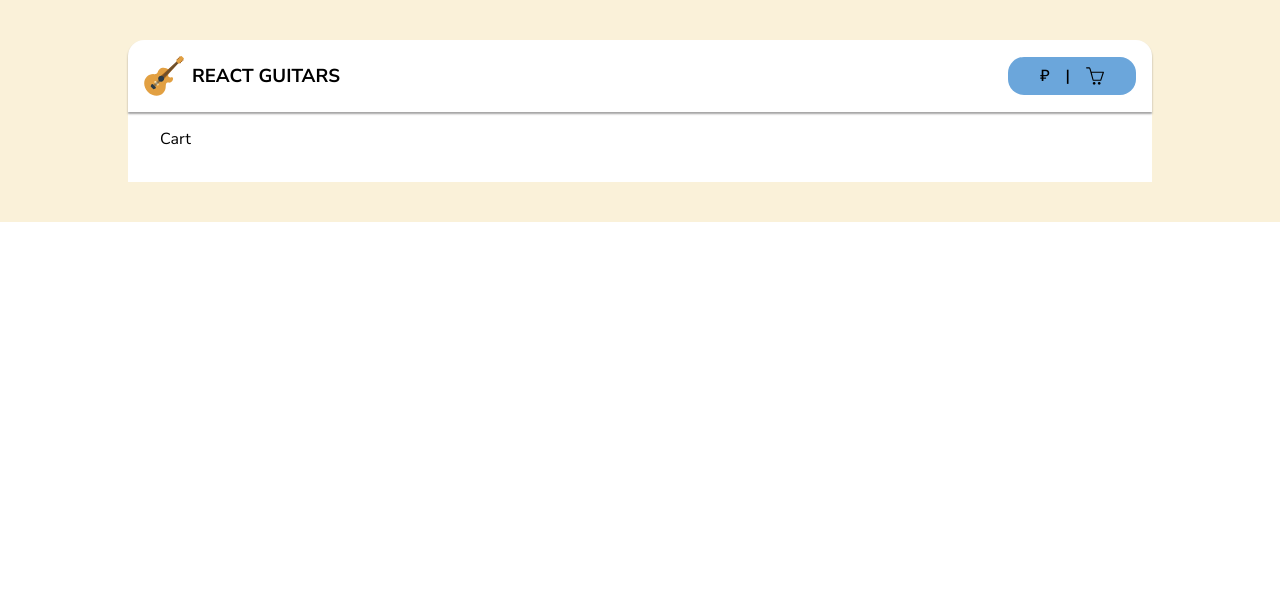
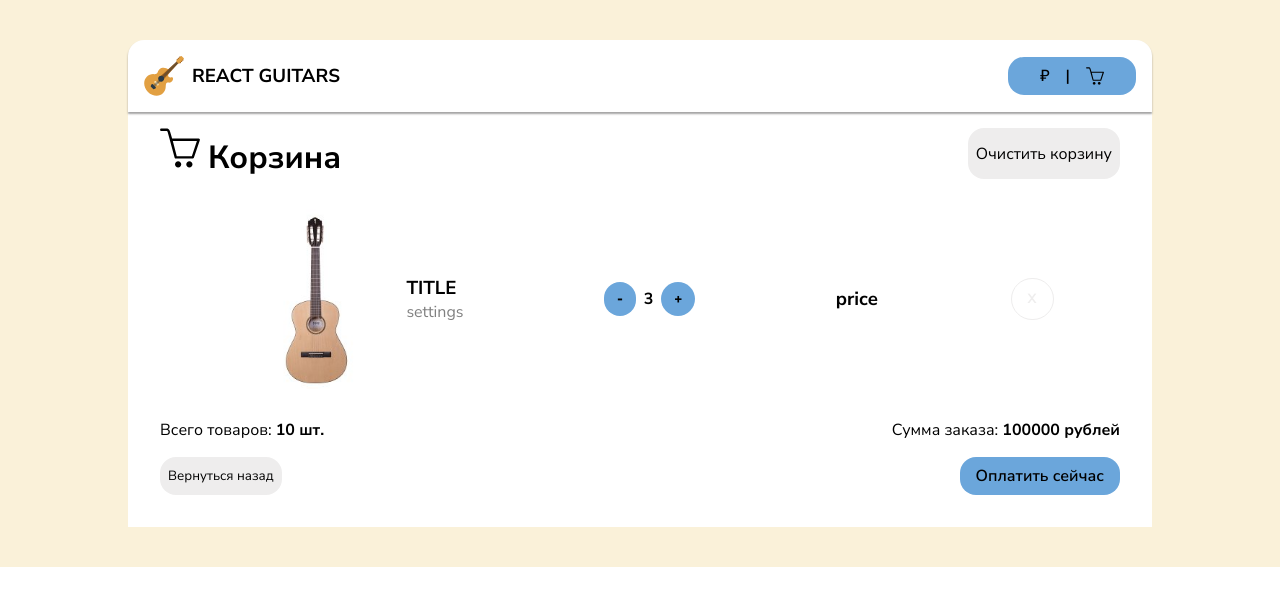
Before and after one commit to Larkinov/react-guitars, a React (Create React App) app: page /cart in a window 1280 px wide. Shown: the top 606 px of the page. Built offline with nearby package versions, Linux system fonts and the light colour scheme.

Commit message:
basket layout

```diff
--- a/src/pages/Cart.jsx
+++ b/src/pages/Cart.jsx
@@ -1,9 +1,54 @@
-import React from 'react'
+import React from "react";
+
+import "../scss/Cart.scss";
 
 const Cart = () => {
   return (
-    <div>Cart</div>
-  )
-}
+    <div className="cart">
+      <div className="cart-title">
+        <h1>
+          <img
+            src="./img/basket.svg"
+            alt="cart"
+            width="40px"
+            style={{ marginRight: "0.5rem" }}
+          />
+          Корзина
+        </h1>
+        <div className="cart-clear">Очистить корзину</div>
+      </div>
+      <div className="cart-content">
+        <div className="item">
+          <div className="item-name">
+            <img
+              src="./img/guitar/guitar-class-1.jpg"
+              alt="img"
+            />
+            <h3>
+              title <p>settings</p>
+            </h3>
+          </div>
+          <div className="item-count">
+            <button className="count-btn">-</button>
+            <p>3</p>
+            <button className="count-btn">+</button>
+          </div>
+          <h3>price</h3>
+          <button className="btn-delete">X</button>
+        </div>
+      </div>
+      <div className="cart-summary">
+        <div className="cart-summary-title">
+          <p>Всего товаров: <span>10 шт.</span></p>
+          <p>Сумма заказа: <span>100000 рублей</span> </p>
+        </div>
+        <div className="cart-back">
+          <button className="btn-back">Вернуться назад</button>
+          <button className="btn-pay">Оплатить сейчас</button>
+        </div>
+      </div>
+    </div>
+  );
+};
 
 export default Cart;
--- /dev/null
+++ b/src/scss/Cart.scss
@@ -0,0 +1,157 @@
+.cart{
+
+    &-title{
+        display:flex;
+        justify-content: space-between;
+    }
+
+    &-clear{
+        display:flex;
+        align-items: center;
+        cursor: pointer;
+        color:black;
+        padding:0.5rem;
+        border-radius: 1rem;
+        background-color: var(--ui-gray);
+        transition: all 0.15s ease-in;
+
+        &:hover{
+            background-color: var(--ui-gray-hover);
+        }
+        &:active{
+            background-color: var(--ui-gray-active);
+        }
+    }
+
+    &-content{
+        display:flex;
+        flex-direction: column;
+        width: 100%;
+    }
+
+    &-summary{
+        display:flex;
+        flex-direction: column;
+    }
+
+    &-summary-title{
+        display:flex;
+        justify-content: space-between;
+
+        span{
+            font-weight: 700;
+        }
+    }
+
+    &-back{
+        display: flex;
+        justify-content: space-between;
+        margin-top: 1rem;
+
+        .btn-back{
+            cursor: pointer;
+            padding:0.5rem;
+            border-radius: 1rem;
+            background-color: var(--ui-gray);
+            transition: all 0.15s ease-in;
+            border: none;
+
+            &:hover{
+                background-color: var(--ui-gray-hover);
+            }
+            &:active{
+                background-color: var(--ui-gray-active);
+            }
+        }
+
+        .btn-pay{
+            background-color: var(--active-element);
+            border: none;
+            border-radius: 1rem;
+            padding: 0.5rem 1rem;
+            font-size: 1rem;
+            font-weight: 600;
+            cursor: pointer;
+            transition: all 0.15s ease-in;
+
+            &:hover{
+                background-color: var(--active-element-hover);
+            }
+            &:active{
+                background-color: var(--active-element-active);
+            }
+        }
+    }
+}
+
+.item{
+    display:flex;
+    justify-content: space-around;
+    align-items: center;
+
+    &-name{
+        display:flex;
+        align-items: center;
+
+        img{
+            width: 180px;
+            height: 240px;
+            object-fit: contain;
+        }
+
+        h3{
+            text-transform: uppercase;
+        }
+
+        p{
+            text-transform: none;
+            font-size: 1rem;
+            font-weight: 400;
+            color:gray;
+        }
+    }
+
+    &-count {
+        display:flex;
+        align-items: center;
+        font-weight: 700;
+
+        .count-btn{
+            background-color: var(--active-element);
+            border: none;
+            border-radius: 2rem;
+            padding: 0.5rem 0.8rem;
+            margin: 0 0.5rem;
+            font-weight: 900;
+            transition: all 0.15s ease-in;
+
+            &:hover{
+                background-color: var(--active-element-hover);
+            }
+
+            &:active{
+                background-color: var(--active-element-active);
+            }
+        }
+    }
+
+    .btn-delete{
+        border: 1px solid var(--ui-gray);
+        padding:0.7rem 1rem;
+        border-radius: 2rem;
+        font-weight: 700;
+        color: var(--ui-gray);
+        background-color: white;
+        transition: all 0.15s ease-in;
+
+        &:hover{
+            border: 1px solid var(--ui-gray-hover);
+            color: var(--ui-gray-hover);
+        }
+
+        &:active{
+            border: 1px solid var(--ui-gray-active);
+            color: var(--ui-gray-active);
+        }
+    }
+}
--- a/src/scss/app.scss
+++ b/src/scss/app.scss
@@ -5,6 +5,7 @@
     --main-color:#FAF1D9;
     --ui-gray:rgb(238, 237, 237);
     --ui-gray-hover:rgb(223, 223, 223);
+    --ui-gray-active:rgb(241, 241, 241);
     // #8F6D38 - коричневый
     // #FFD796 - бежевый
     // #DBB06B - бежево-коричневый
@@ -38,12 +39,29 @@
     display:flex;
     justify-content: space-between;
     margin-bottom: 1rem;
+
+    @media (max-width:1300px) {
+      flex-direction: column-reverse;
+      justify-content: center;
+      align-items: center;
+      // grid-template-columns: repeat(1,1fr);
+    }
 }
 
 .content-guitars{
-    display:flex;
-    gap: 1rem;
-    flex-wrap: wrap;
+      display: grid;
+      grid-template-columns: repeat(4, 1fr);
+      grid-template-rows: repeat(2, 1fr);
+
+      @media (max-width:1800px) {
+        grid-template-columns: repeat(3,1fr);
+      }
+      @media (max-width:1500px) {
+        grid-template-columns: repeat(2,1fr);
+      }
+      @media (max-width:1000px) {
+        grid-template-columns: repeat(1,1fr);
+      }
 }
 
 
--- a/src/scss/components/Sort.scss
+++ b/src/scss/components/Sort.scss
@@ -1,9 +1,16 @@
 
 .sort{
     position: relative;
+    @media (max-width:1300px) {
+        margin-bottom: 1rem;
+      }
 }
 
 .sort-label{
+
+    p{
+        font-weight: 700;
+    }
     span{
         color:var(--active-element);
         cursor: pointer;
```
Also changed, not shown: public/img/trash.svg (added).
